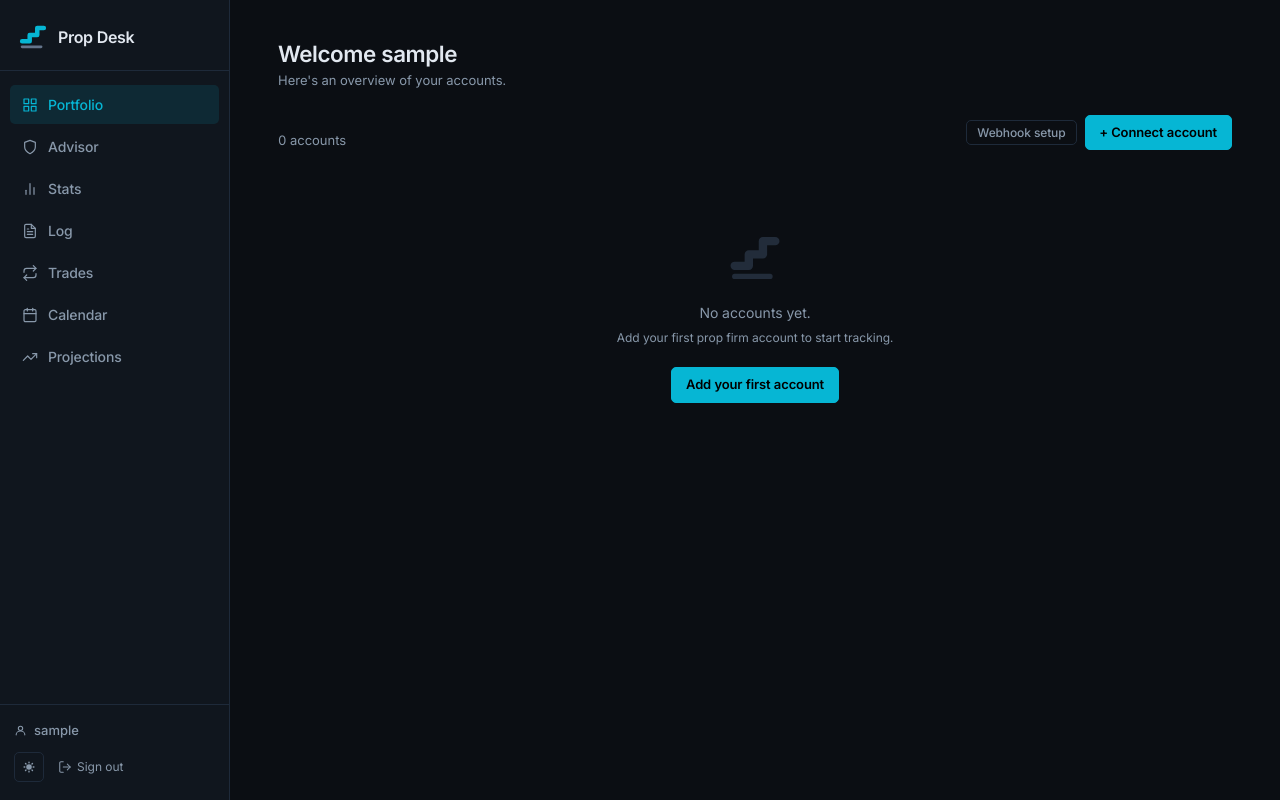
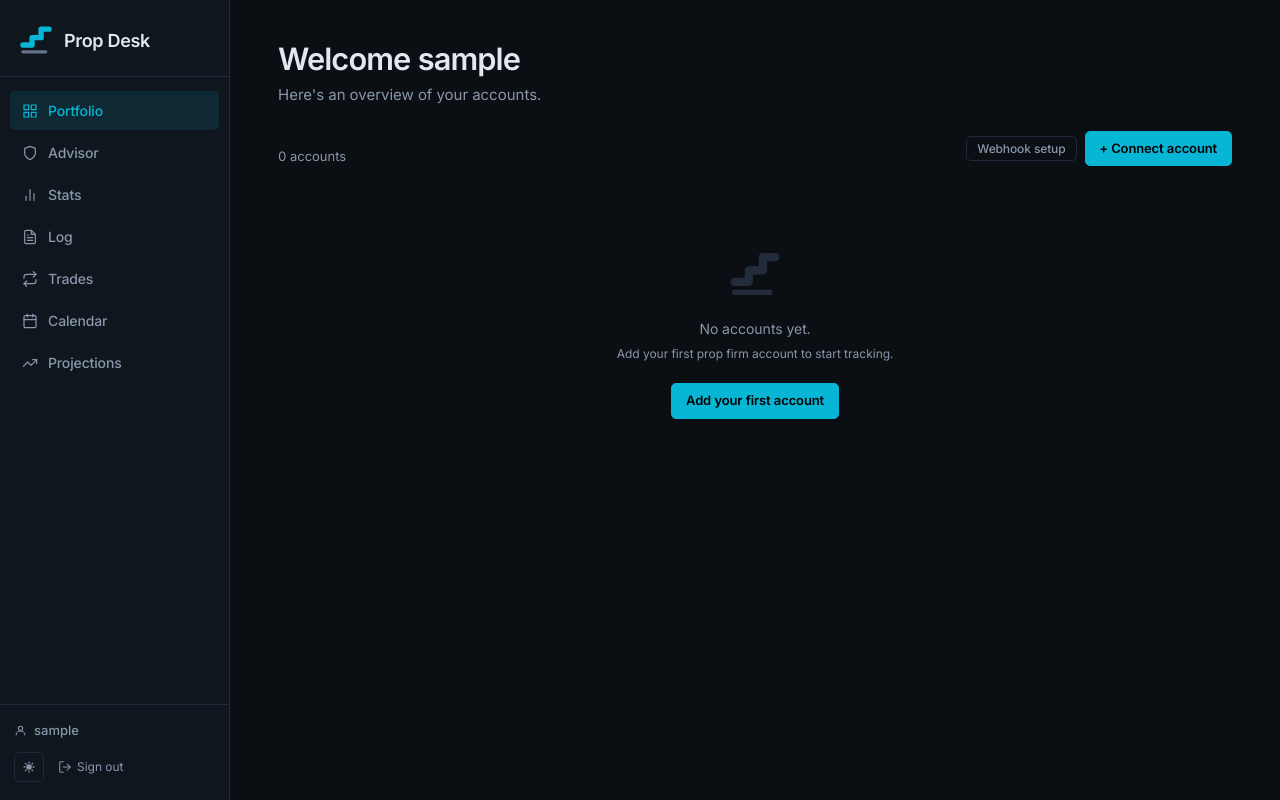
Before and after one commit to stevenGGG23/Prop-Desk, a Flask app: page / in a window 1280 px wide. Run offline with Flask 3, Linux system fonts and the light colour scheme; the visitor is signed in with stand-in values (Sample User, id 1); data comes from the database, SQL or seed files in the repository; data that the repository does not hold is empty; some libraries are stand-ins or nearby versions.

Commit message:
Bigger greeting text and sidebar logo

```diff
--- a/static/css/main.css
+++ b/static/css/main.css
@@ -159,7 +159,7 @@ h3 { font-size: 1rem; font-weight: 600; }
 }
 
 .sidebar-wordmark {
-  font-size: 16px;
+  font-size: 18px;
   font-weight: 700;
   color: var(--ink);
   letter-spacing: -0.02em;
@@ -354,15 +354,15 @@ h3 { font-size: 1rem; font-weight: 600; }
 }
 
 .greeting-title {
-  font-size: 1.6rem;
+  font-size: 2.2rem;
   font-weight: 700;
   color: var(--ink);
-  letter-spacing: -0.02em;
-  margin-bottom: 3px;
+  letter-spacing: -0.03em;
+  margin-bottom: 6px;
 }
 
 .greeting-sub {
-  font-size: 13px;
+  font-size: 15px;
   color: var(--ink-dim);
 }
 
--- a/templates/base.html
+++ b/templates/base.html
@@ -31,7 +31,7 @@
 
   {# ── Logo ── #}
   <a href="{{ url_for('accounts.dashboard') }}" class="sidebar-logo">
-    <svg viewBox="0 0 63.5 63.5" width="30" height="30" aria-hidden="true" style="flex-shrink:0;">
+    <svg viewBox="0 0 63.5 63.5" width="36" height="36" aria-hidden="true" style="flex-shrink:0;">
       <g transform="translate(-1.25 -0.375)" fill="none" stroke-linecap="round" stroke-linejoin="round">
         <path d="M10 53 H50" stroke="var(--floor)" stroke-width="6"/>
         <path d="M10 41 H26 V28 H42 V13 H56" stroke="var(--accent)" stroke-width="9.5"/>
```
